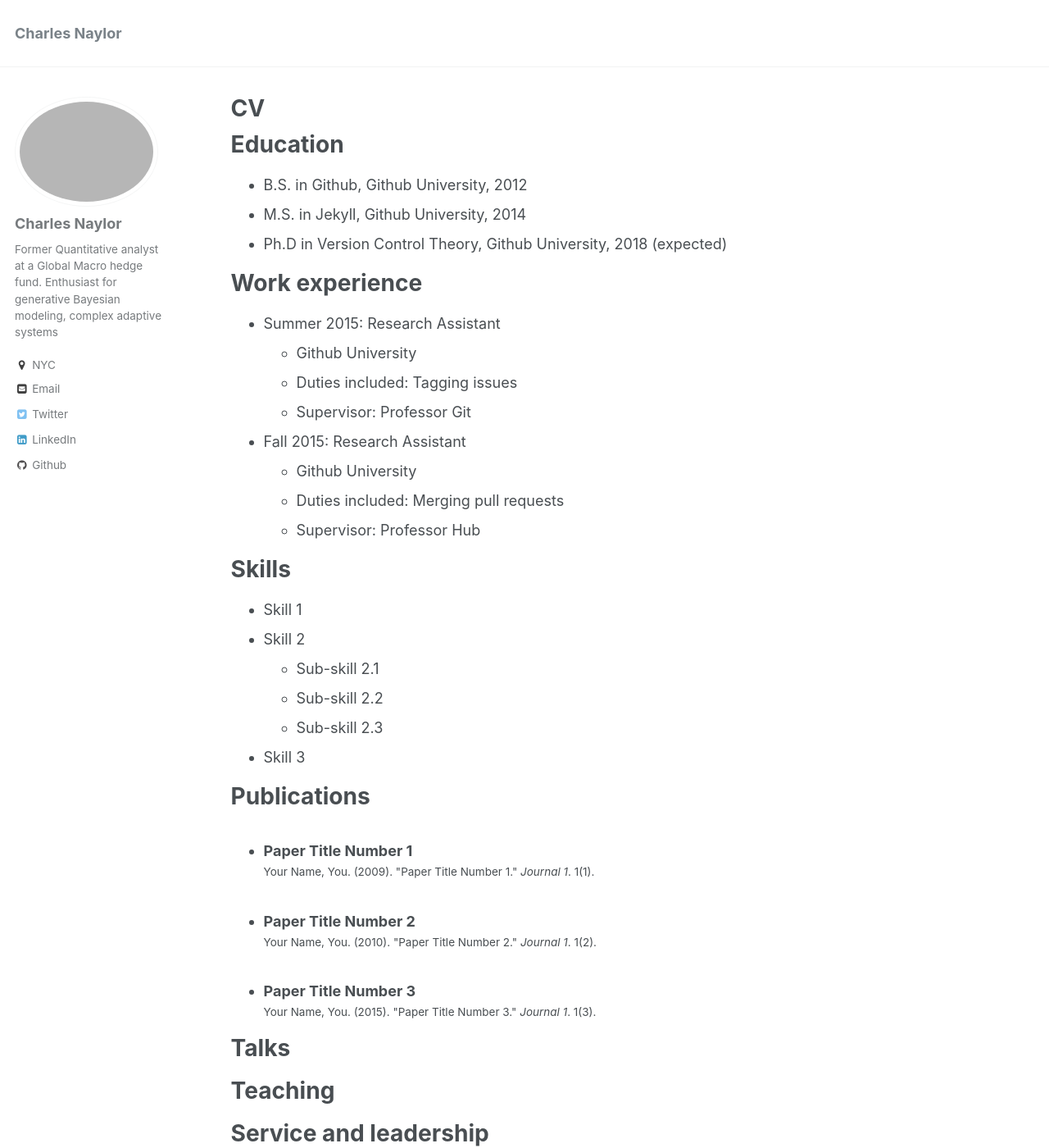
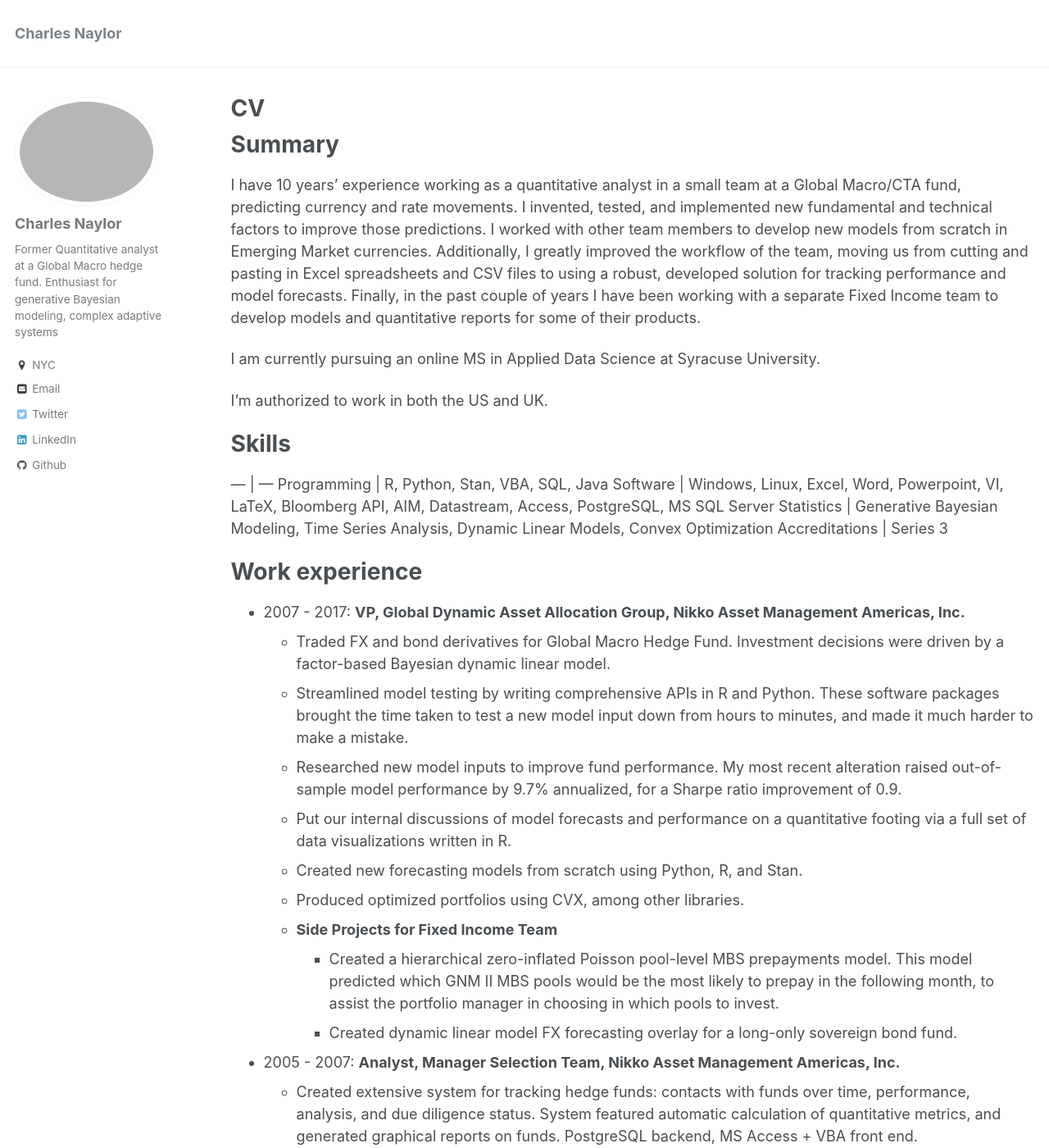
Before and after one commit to CharlesNaylor/CharlesNaylor.github.io, a Jekyll site: the page built from _pages/cv.md, in a window 1280 px wide and 1400 px high. Shown: the whole window at 82% size. Built offline with Jekyll 4.4.1, drawn with Linux system fonts in a browser that asks for light colours; some of the changed text lies outside the part shown.

Commit message:
Put version of CV in markdown

```diff
--- a/_pages/cv.md
+++ b/_pages/cv.md
@@ -9,51 +9,47 @@ redirect_from:
 
 {% include base_path %}
 
-Education
+Summary
 ======
-* B.S. in Github, Github University, 2012
-* M.S. in Jekyll, Github University, 2014
-* Ph.D in Version Control Theory, Github University, 2018 (expected)
+I have 10 years' experience working as a quantitative analyst in a small team at a Global Macro/CTA fund, predicting currency and rate movements.  I invented, tested, and implemented new fundamental and technical factors to improve those predictions. I worked with other team members to develop new models from scratch in Emerging Market currencies. Additionally, I greatly improved the workflow of the team, moving us from cutting and pasting in Excel spreadsheets and CSV files to using a robust, developed solution for tracking performance and model forecasts. Finally, in the past couple of years I have been working with a separate Fixed Income team to develop models and quantitative reports for some of their products.
+
+I am currently pursuing an online MS in Applied Data Science at Syracuse University.
+
+I'm authorized to work in both the US and UK.
+
+Skills
+======
+--- | ---
+Programming | R, Python, Stan, VBA, SQL, Java
+Software | Windows, Linux, Excel, Word, Powerpoint, VI, LaTeX, Bloomberg API, AIM, Datastream, Access, PostgreSQL, MS SQL Server
+Statistics | Generative Bayesian Modeling, Time Series Analysis, Dynamic Linear Models, Convex Optimization
+Accreditations | Series 3
 
 Work experience
 ======
-* Summer 2015: Research Assistant
-  * Github University
-  * Duties included: Tagging issues
-  * Supervisor: Professor Git
+* 2007 - 2017: **VP, Global Dynamic Asset Allocation Group, Nikko Asset Management Americas, Inc.**
+  * Traded FX and bond derivatives for Global Macro Hedge Fund. Investment decisions were driven by a factor-based Bayesian dynamic linear model.
+  * Streamlined model testing by writing comprehensive APIs in R and Python. These software packages brought the time taken to test a new model input down from hours to minutes, and made it much harder to make a mistake.
+  * Researched new model inputs to improve fund performance. My most recent alteration raised out-of-sample model performance by 9.7% annualized, for a Sharpe ratio improvement of 0.9.
+  * Put our internal discussions of model forecasts and performance on a quantitative footing via a full set of data visualizations written in R.
+  * Created new forecasting models from scratch using Python, R, and Stan.
+  * Produced optimized portfolios using CVX, among other libraries.
+  * **Side Projects for Fixed Income Team**
+    * Created a hierarchical zero-inflated Poisson pool-level MBS prepayments model. This model predicted which GNM II MBS pools would be the most
+likely to prepay in the following month, to assist the portfolio manager in choosing in which pools to invest.
+    * Created dynamic linear model FX forecasting overlay for a long-only sovereign bond fund.
 
-* Fall 2015: Research Assistant
-  * Github University
-  * Duties included: Merging pull requests
-  * Supervisor: Professor Hub
+* 2005 - 2007: **Analyst, Manager Selection Team, Nikko Asset Management Americas, Inc.**
+  * Created extensive system for tracking hedge funds: contacts with funds over time, performance, analysis, and due diligence status. System featured automatic calculation of quantitative metrics, and generated graphical reports on funds. PostgreSQL backend, MS Access + VBA front end.
+  * Performed due diligence on hedge fund managers, with emphasis on Global Macro, Stat Arb, and Equity Market Neutral strategies.
 
-Skills
+* 2003 - 2005: **Junior Analyst, Alternative Investment Group, Commerzbank Securities**
+  * Created system (TSQL backend, MS Access front end) to track information on hedge funds for Fund of Hedge Funds.
+  * Performed due diligence on hedge fund managers.
+  * Modeled optimal portfolios of hedge funds
+
+
+Education
 ======
-* Skill 1
-* Skill 2
-  * Sub-skill 2.1
-  * Sub-skill 2.2
-  * Sub-skill 2.3
-* Skill 3
-
-Publications
-======
-  <ul>{% for post in site.publications %}
-    {% include archive-single-cv.html %}
-  {% endfor %}</ul>
-
-Talks
-======
-  <ul>{% for post in site.talks %}
-    {% include archive-single-talk-cv.html %}
-  {% endfor %}</ul>
-
-Teaching
-======
-  <ul>{% for post in site.teaching %}
-    {% include archive-single-cv.html %}
-  {% endfor %}</ul>
-
-Service and leadership
-======
-* Currently signed in to 43 different slack teams
+* M.S. in Applied Data Science, Syracuse University, 2019 (expected)
+* B.A. in Economics, Columbia College of Columbia University, 2003
```
